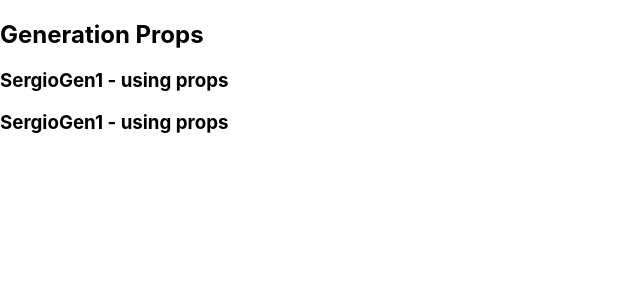
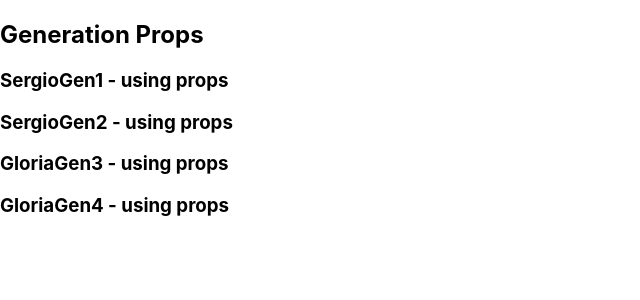
Before and after one commit to sergiopoli77/Introvert, a React (Create React App) app: page / in a window 1280 px wide. Shown: the top 300 px of the page, without its empty margins (0-640 px from the left). Built offline with nearby package versions, Linux system fonts and the light colour scheme.

Commit message:
Gen 3 - Gen 4

```diff
--- /dev/null
+++ b/src/Components/Header/Generation/Gen 3/index.js
@@ -0,0 +1,9 @@
+const Gen3 = ({ text }) => {
+  return (
+    <div>
+      <h3>{text}</h3>
+    </div>
+  );
+};
+
+export default Gen3;
--- /dev/null
+++ b/src/Components/Header/Generation/Gen 4/index.js
@@ -0,0 +1,9 @@
+const Gen4 = ({ text }) => {
+  return (
+    <div>
+      <h3>{text}</h3>
+    </div>
+  );
+};
+
+export default Gen4;
--- a/src/Components/Header/Generation/index.js
+++ b/src/Components/Header/Generation/index.js
@@ -1,11 +1,15 @@
 import Gen1 from "./Gen 1";
 import Gen2 from "./Gen 2";
+import Gen3 from "./Gen 3";
+import Gen4 from "./Gen 4";
 const Generation = ({ text }) => {
   return (
     <div>
       <h2>{text}</h2>
       <Gen1 text="SergioGen1 - using props" />
-      <Gen2 text="SergioGen1 - using props" />
+      <Gen2 text="SergioGen2 - using props" />
+      <Gen3 text="GloriaGen3 - using props" />
+      <Gen4 text="GloriaGen4 - using props" />
     </div>
   );
 };
```
Also changed, not shown: src/Components/Header/index.js (+7 -7 lines).
